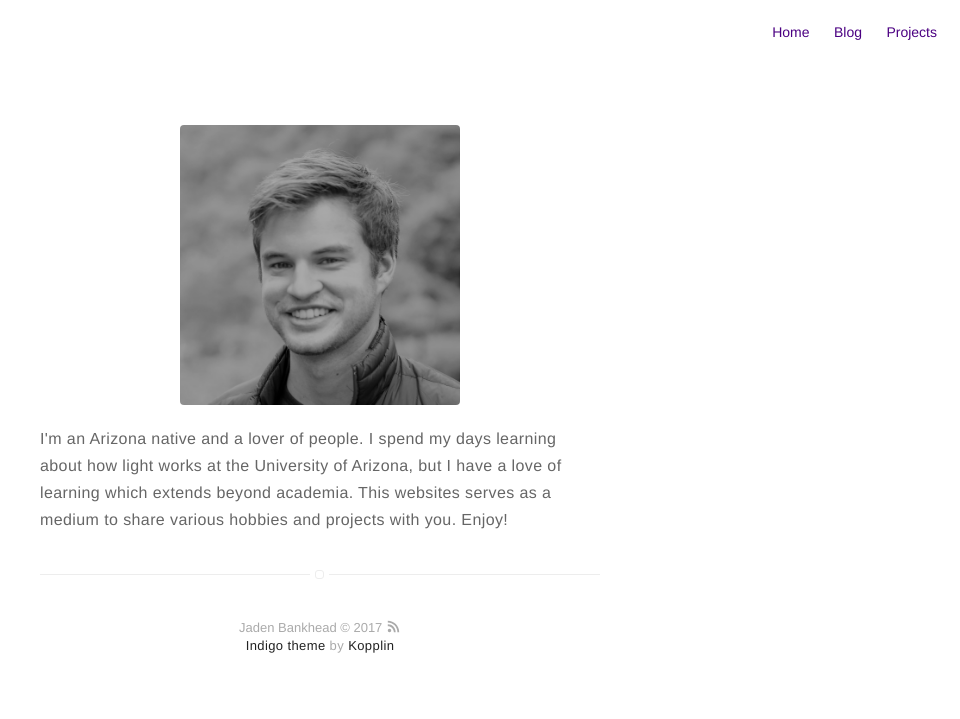
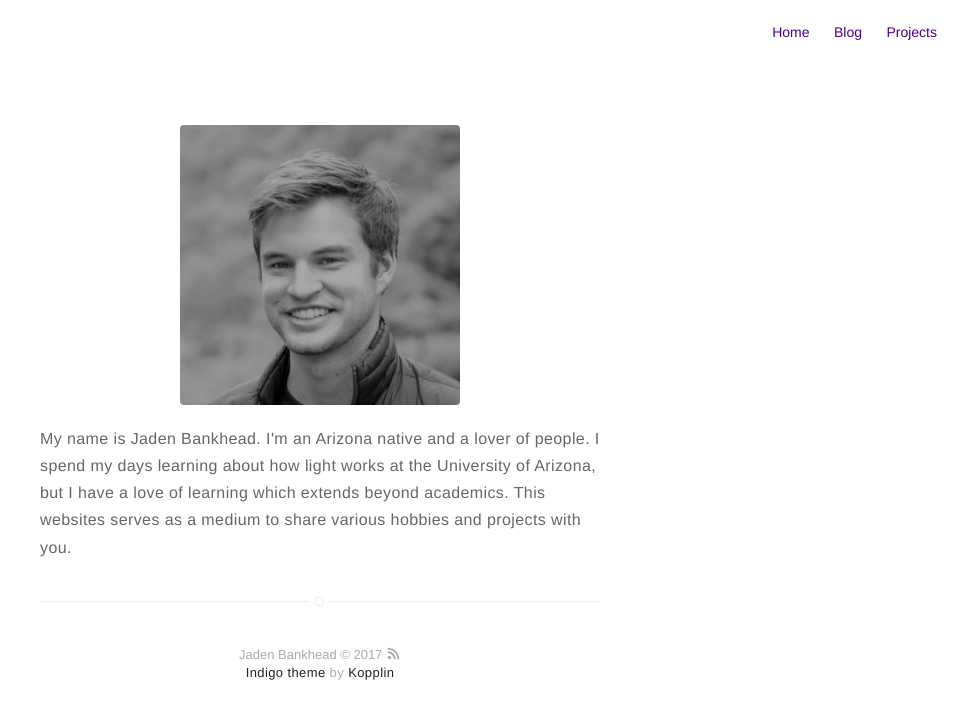
Before and after one commit to JadenBankhead/JadenBankhead.github.io, a Jekyll site: the page built from about.md, in a window 1280 px wide. Shown: the top 719 px of the page, without its empty margins (320-1280 px from the left). Built offline with Jekyll 4.4.1, drawn with Linux system fonts in a browser that asks for light colours.

Commit message:
Update about.md

```diff
--- a/about.md
+++ b/about.md
@@ -4,4 +4,4 @@ layout: page
 ---
 ![Profile Image]({{ site.url }}/{{ site.picture }})
 
-<p>I'm an Arizona native and a lover of people. I spend my days learning about how light works at the University of Arizona, but I have a love of learning which extends beyond academia. This websites serves as a medium to share various hobbies and projects with you. Enjoy!</p>
+<p>My name is Jaden Bankhead. I'm an Arizona native and a lover of people. I spend my days learning about how light works at the University of Arizona, but I have a love of learning which extends beyond academics. This websites serves as a medium to share various hobbies and projects with you. </p>
```
